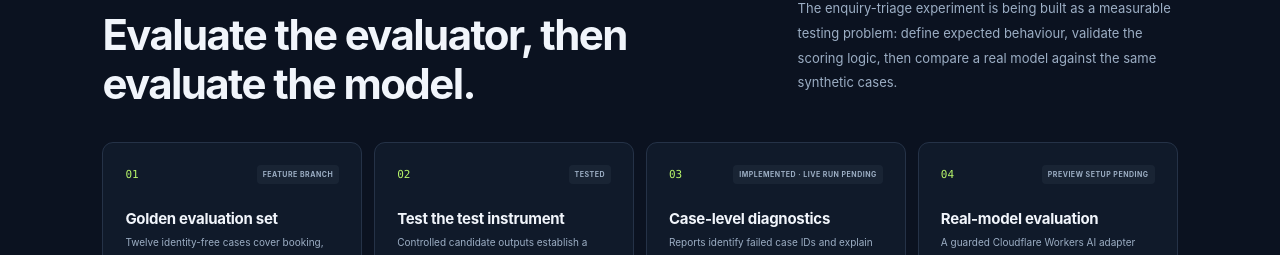
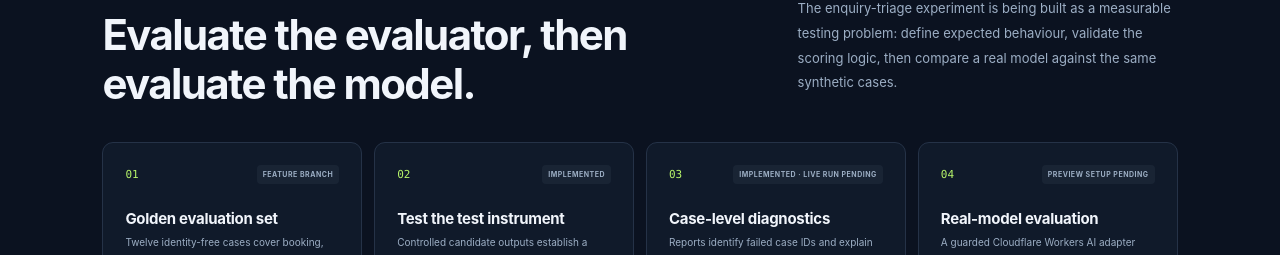
Before and after one commit to Floodzie2/qualitypeople-portfolio, a React (Vite) app: page / in a window 1280 px wide. Shown: the part 7125-7380 px from the top of the page. Built offline with nearby package versions, Linux system fonts and the light colour scheme.

Commit message:
docs(portfolio): clarify evaluator implementation status

```diff
--- a/src/App.tsx
+++ b/src/App.tsx
@@ -423,7 +423,7 @@ function App() {
             <article className="architecture-card">
               <div className="card-topline">
                 <span className="card-index">02</span>
-                <span className="system-status status-planned">TESTED</span>
+                <span className="system-status status-planned">IMPLEMENTED</span>
               </div>
               <h3>Test the test instrument</h3>
               <p className="card-description">
```
